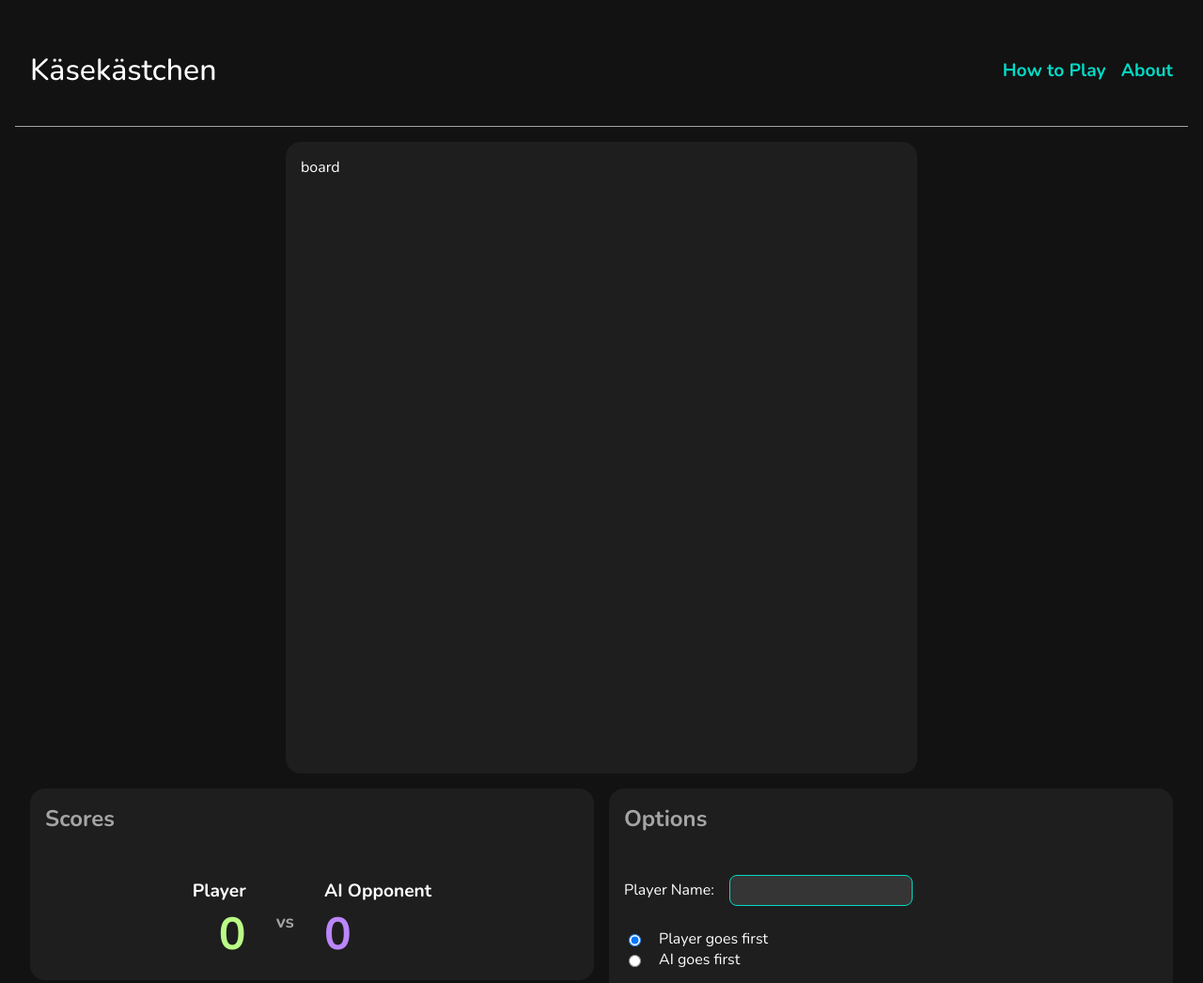
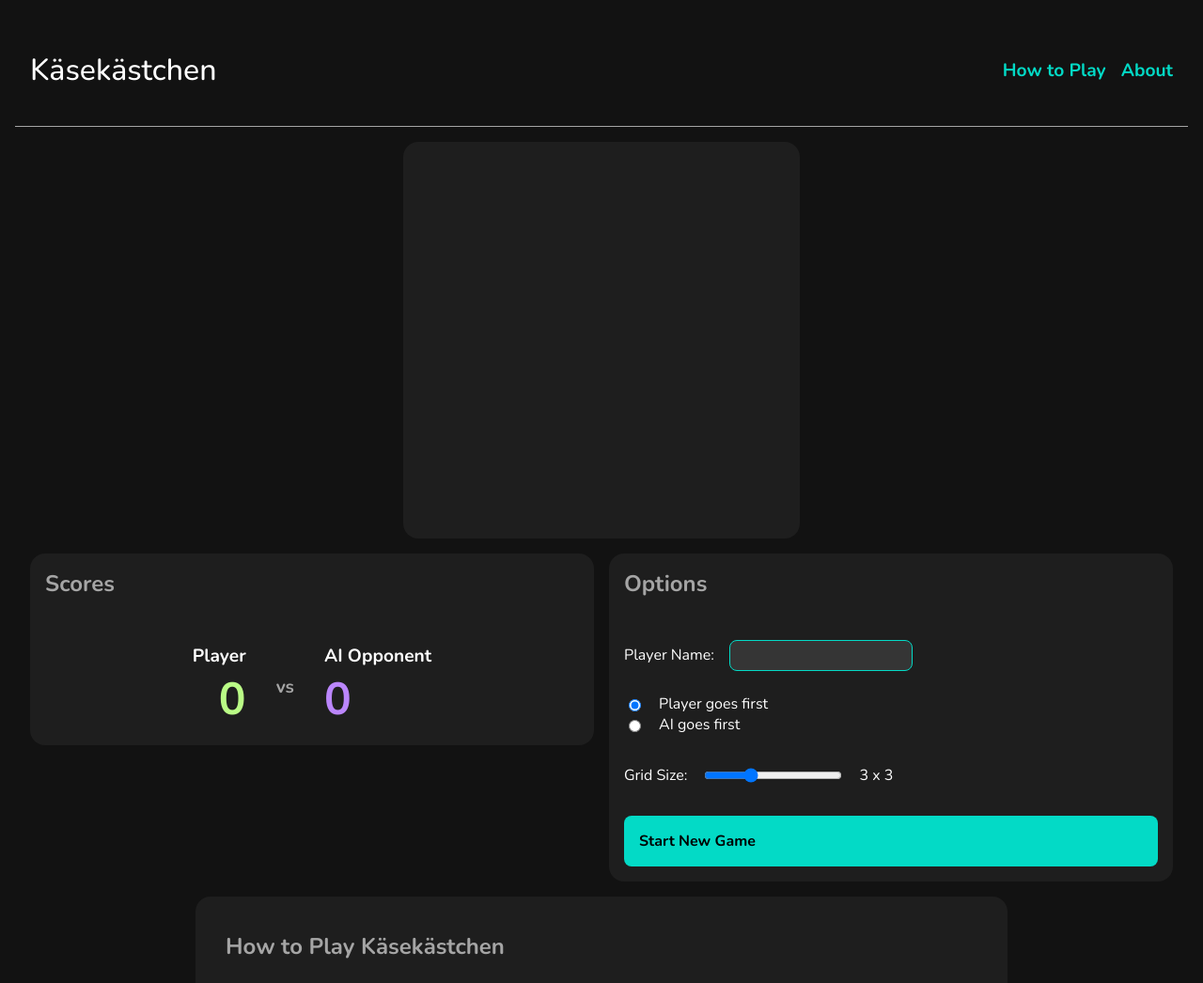
Before and after one commit to benschaf/kaesekaestchen, a plain HTML site: page index.html in a window 1280 px wide. Shown: the top 1046 px of the page at 94% size. Drawn offline with nearby package versions, Linux system fonts and the light colour scheme.

Commit message:
feat: populate grid variable with grid items #5

```diff
--- a/assets/js/script.js
+++ b/assets/js/script.js
@@ -0,0 +1,20 @@
+let gameboard = document.getElementById('gameboard');
+
+const size = 6;
+
+gameboard.style.width = '390px';
+gameboard.style.height = '390px';
+
+//creates a grid with all the different corners, borders and cells and populates the divs variable with them
+let grid = [];
+for (let i = 0; i <= size; i++) {
+    for (let j = 0; j <= size; j++) {
+        let div = createDiv(i, j);
+        grid.push(div);
+        gameboard.appendChild(div);
+    }
+}
+
+function createDiv(x, y) {
+
+}
--- a/index.html
+++ b/index.html
@@ -23,7 +23,7 @@
     </header>
     <main>
         <section id="game-area">
-            <div id="gameboard" class="card">board</div>
+            <div id="gameboard" class="card"></div>
             <div id="scores" class="card">
                 <h2>Scores</h2>
                 <div>
```
